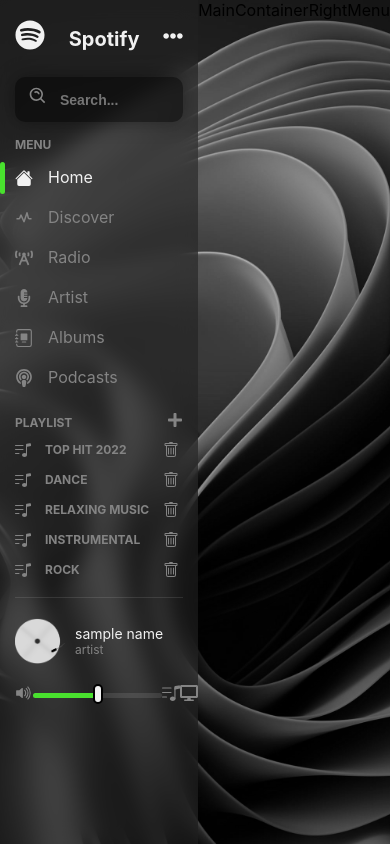
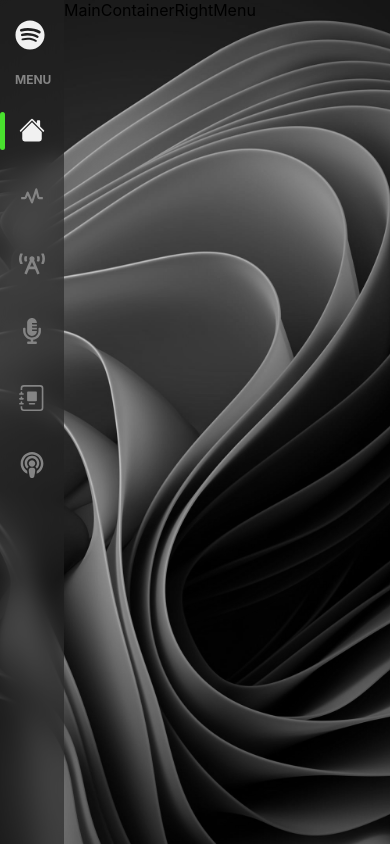
Before and after one commit to yishant11/Spotify-app, a React (Create React App) app: page / in a window 390 px wide. Built offline with nearby package versions, Linux system fonts and the light colour scheme.

Commit message:
left menu adaptation for mobile screen

```diff
--- a/src/components/LeftMenu.js
+++ b/src/components/LeftMenu.js
@@ -8,7 +8,7 @@
 import TrackList from './TrackList'
 const LeftMenu = () => {
     return (
-        <Wrapper>
+        <Wrapper className='left-menu'>
             <div className="logo-container">
                 <i><FaSpotify /></i>
                 <h2>Spotify</h2>
@@ -40,7 +40,7 @@
     backdrop-filter: blur(10px);
     padding: 20px 15px;
     overflow: hidden;
-    transition: all 0.3s ease;
+    transition: all 0.3s cubic-bezier(0.175, 0.885, 0.32, 1.27);
     .logo-container {
         color: #f1f1f1;
         display: flex;
@@ -90,6 +90,15 @@
             color: #848484;
         }
     }
+    @media screen and (max-width: 550px) {
+        width: 64px;
+        .search-box {
+            display: none;
+        }
+        .logo-container h2 {
+            margin-left: 20px;
+        }
+    }
 
 `
 
--- a/src/components/MenuList.js
+++ b/src/components/MenuList.js
@@ -12,7 +12,7 @@
         setActive(clickedItem.name)
     }
     return (
-        <Wrapper>
+        <Wrapper className='menu-list'>
             <h2>{title}</h2>
             <ul>
                 {objectList.map(item => {
@@ -94,6 +94,25 @@
         opacity: 1;
         transition: 0.5s;
     }
+     @media screen and (max-width: 550px) {
+        span {
+            display: none;
+        };
+        i {
+            font-size: 26px;
+        }
+        li {
+            margin: 25px 0;
+        }
+        li a {
+            display: grid;
+            place-items: center;
+        }
+        li a i{
+            margin-right: 0;
+        }
+
+    }
 
 `
 
--- a/src/components/MenuPlaylist.js
+++ b/src/components/MenuPlaylist.js
@@ -5,7 +5,7 @@
 import playlist from '../assets/playlist'
 const MenuPlaylist = () => {
     return (
-        <Wrapper>
+        <Wrapper className='menu-playlist'>
             <div className="name-container">
                 <p>PlayList</p>
                 <i><FaPlus /></i>
@@ -71,6 +71,9 @@
     .trash {
          cursor: pointer;
     }
+     @media screen and (max-width: 550px) {
+        display: none;
+    }
 
 `
 
--- a/src/components/TrackList.js
+++ b/src/components/TrackList.js
@@ -5,7 +5,7 @@
 import track from '../img/track.png'
 const TrackList = () => {
     return (
-        <Wrapper>
+        <Wrapper className='tracklist'>
             <div className="top">
                 <img src={track} alt="track name" />
                 <p>sample name <span>artist</span> </p>
@@ -119,6 +119,9 @@
         box-sizing: border-box;
         transition: all 250ms linear;
      }
+     @media screen and (max-width: 550px) {
+        display: none;
+    }
 `
 
 export default TrackList
--- a/src/index.css
+++ b/src/index.css
@@ -20,3 +20,9 @@
 *::-webkit-scrollbar {
   display: none;
 }
+
+@media screen and (max-width: 550px) {
+  .left-menu {
+    width: 64px;
+  }
+}
```
